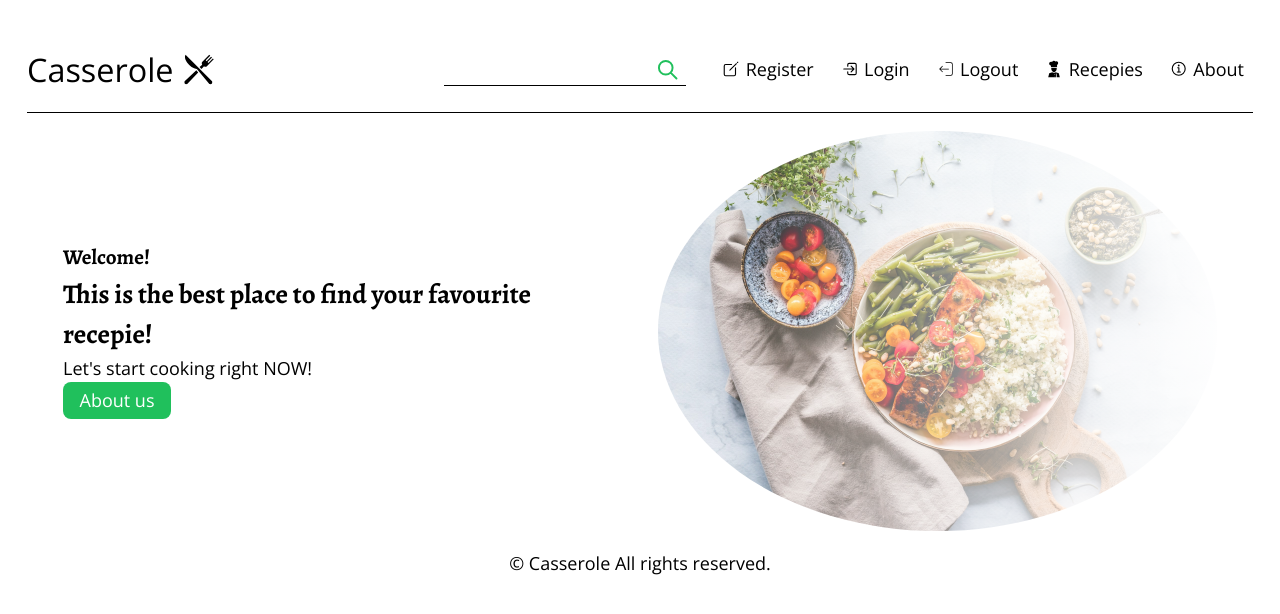
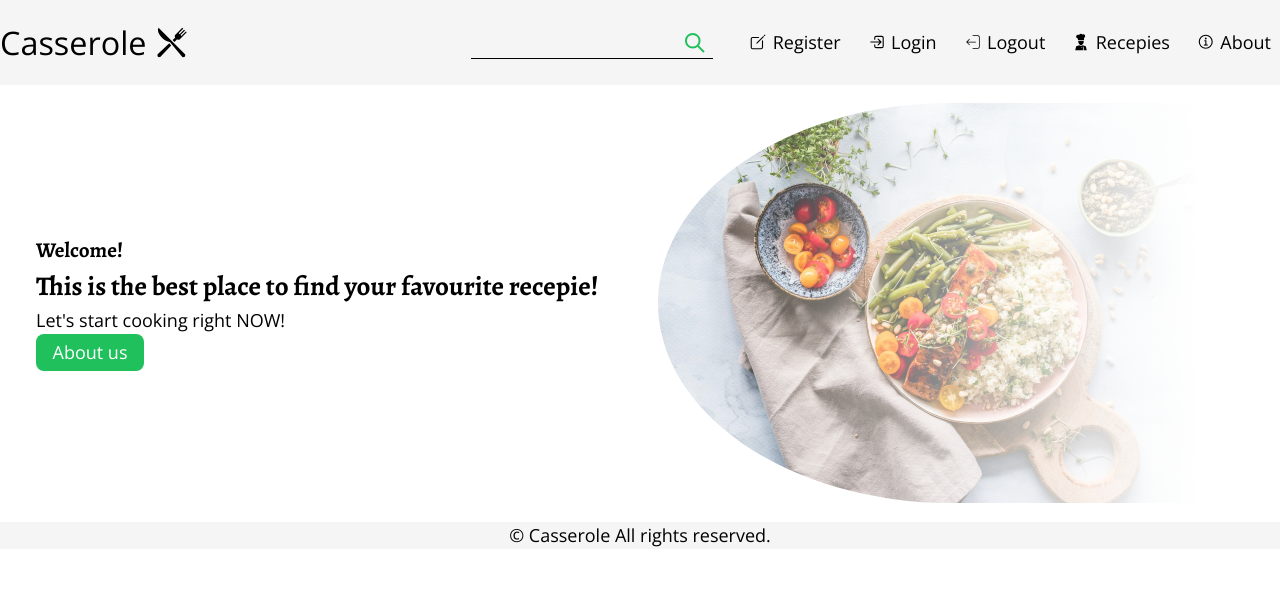
Before and after one commit to NikolaNikolov93/Casserole, a React (Vite) app: page / in a window 1280 px wide. Shown: the top 614 px of the page. Built offline with nearby package versions, Linux system fonts and the light colour scheme.

Commit message:
Navbard css updates

```diff
--- a/src/components/footer/Footer.module.css
+++ b/src/components/footer/Footer.module.css
@@ -6,3 +6,6 @@
   flex-wrap: wrap;
   justify-content: center;
 }
+.container {
+  background-color: rgb(245, 245, 245);
+}
--- a/src/components/navbar/Navbar.module.css
+++ b/src/components/navbar/Navbar.module.css
@@ -1,3 +1,6 @@
+.container {
+  background-color: rgb(245, 245, 245);
+}
 .site-nav {
   display: flex;
   flex-wrap: wrap;
@@ -6,7 +9,6 @@
   margin: 0 auto;
   color: black;
   gap: 1.5em;
-  border-bottom: 1px solid black;
   padding: 1em 0em;
 }
 .hamburger {
@@ -29,7 +31,8 @@
   padding: 0.3em;
   font-size: 1em;
   outline: none;
-  background-color: white;
+  background-color: rgb(245, 245, 245);
+
   border: none;
   border-bottom: 1px solid black;
   color: black;
@@ -109,7 +112,7 @@
     flex-direction: column;
     right: 0;
     top: 2em;
-    transform: translateX(200px);
+    transform: translateX(800px);
     opacity: 0;
   }
   .hamburger-close {
@@ -146,11 +149,14 @@
   .site-nav .main-nav {
     position: absolute;
     flex-direction: column;
-    background-color: rgb(240, 236, 236);
+    width: 100svw;
+    align-items: center;
+    background-color: rgb(245, 245, 245);
+
     right: 0;
-    top: 2em;
-    transform: translateX(30px);
-    transition: transform 1.3s ease;
+    top: 53px;
+    transform: translateX();
+    transition: transform 1.5s ease;
     opacity: 10;
     z-index: 99;
   }
--- a/src/index.css
+++ b/src/index.css
@@ -1,6 +1,2 @@
 @import url("../styles/reset.css");
 @import url("../styles/typography.css");
-
-#root {
-  padding: 1.5em;
-}
--- a/src/pages/home/Home.module.css
+++ b/src/pages/home/Home.module.css
@@ -38,7 +38,7 @@
   background: linear-gradient(
     to right,
     rgba(255, 255, 255, 0),
-    rgba(255, 255, 255, 1)
+    rgba(255, 255, 255, 1) 90%
   ); /* Opacity gradient */
 }
 .home-headline-img img {
@@ -47,5 +47,6 @@
   width: 100%;
   height: 100%;
   object-fit: cover;
-  border-radius: 50%;
+  border-top-left-radius: 50%;
+  border-bottom-left-radius: 50%;
 }
```
